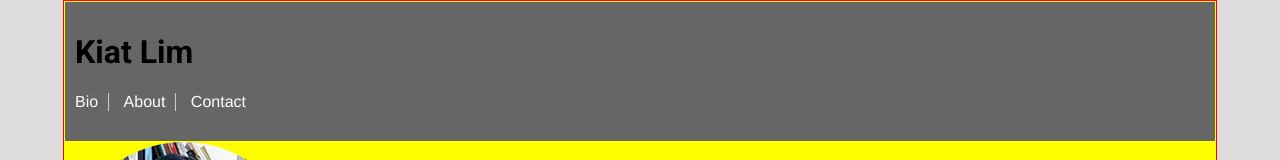
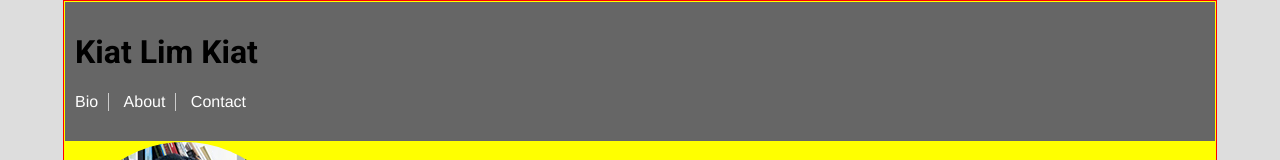
Before and after one commit to kiatlim/kiatpo, a plain HTML site: page index.html in a window 1280 px wide. Shown: the top 160 px of the page. Drawn offline with Linux system fonts and the light colour scheme.

Commit message:
Small change

```diff
--- a/index.html
+++ b/index.html
@@ -13,7 +13,7 @@
   <body>
   <div class="page">
     <header>
-  <h1>Kiat Lim</h1>
+  <h1>Kiat Lim Kiat</h1>
   <ul class="nav">
     <li><a href="#bio">Bio</a></li>
     <li><a href="#about">About</a></li>
```
